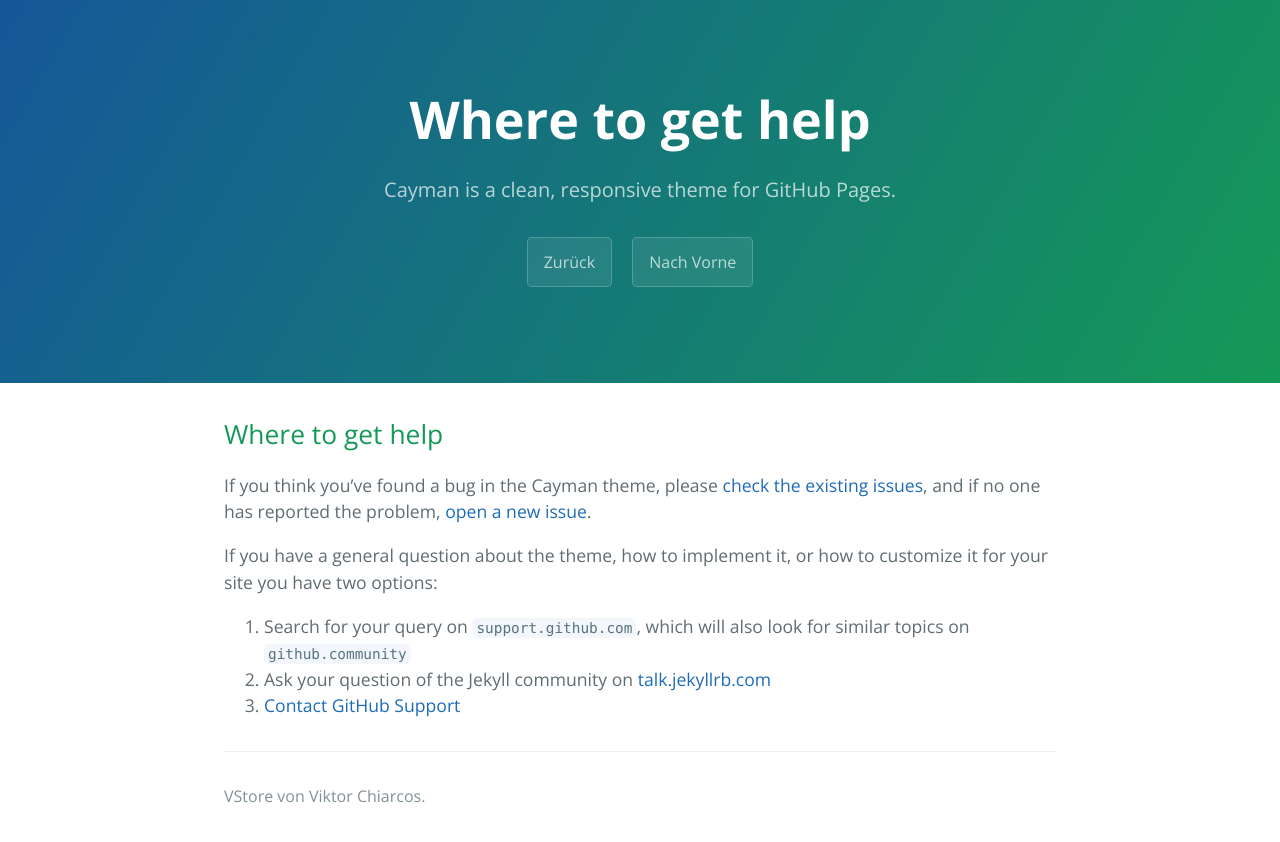
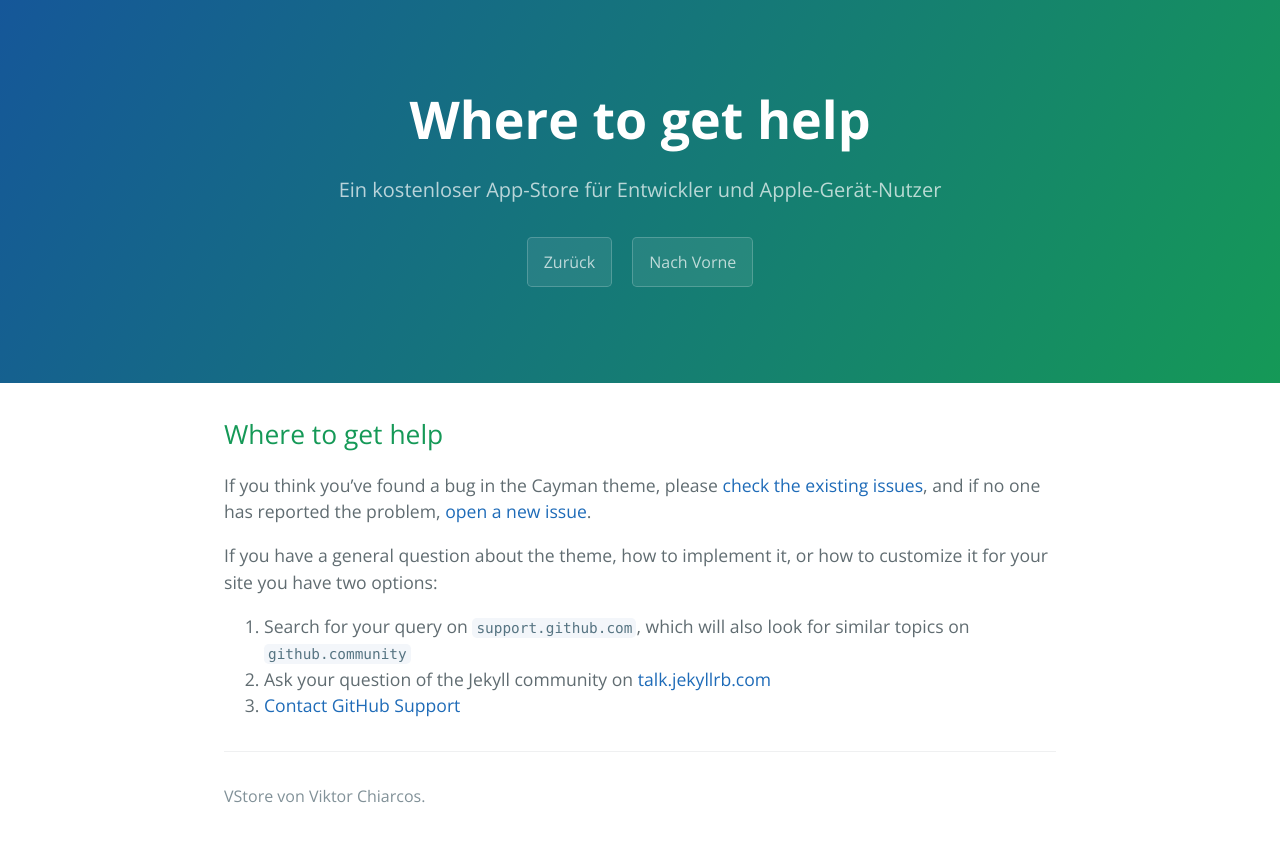
Before and after one commit to die-techniker/vstore, a Jekyll site: the page built from docs/SUPPORT.md, in a window 1280 px wide. Shown: the top 842 px of the page. Built offline with Jekyll 4.4.1, drawn with Linux system fonts in a browser that asks for light colours; our own code applies the rules of GitHub Pages for plain Markdown files.

Commit message:
Change site title and description in config
Updated site title and description for VStore.

```diff
--- a/_config.yml
+++ b/_config.yml
@@ -1,5 +1,5 @@
-title: Cayman theme
-description: Cayman is a clean, responsive theme for GitHub Pages.
+title: VStore
+description: Ein kostenloser App-Store für Entwickler und Apple-Gerät-Nutzer
 show_downloads: true
 google_analytics:
 theme: jekyll-theme-cayman
```
